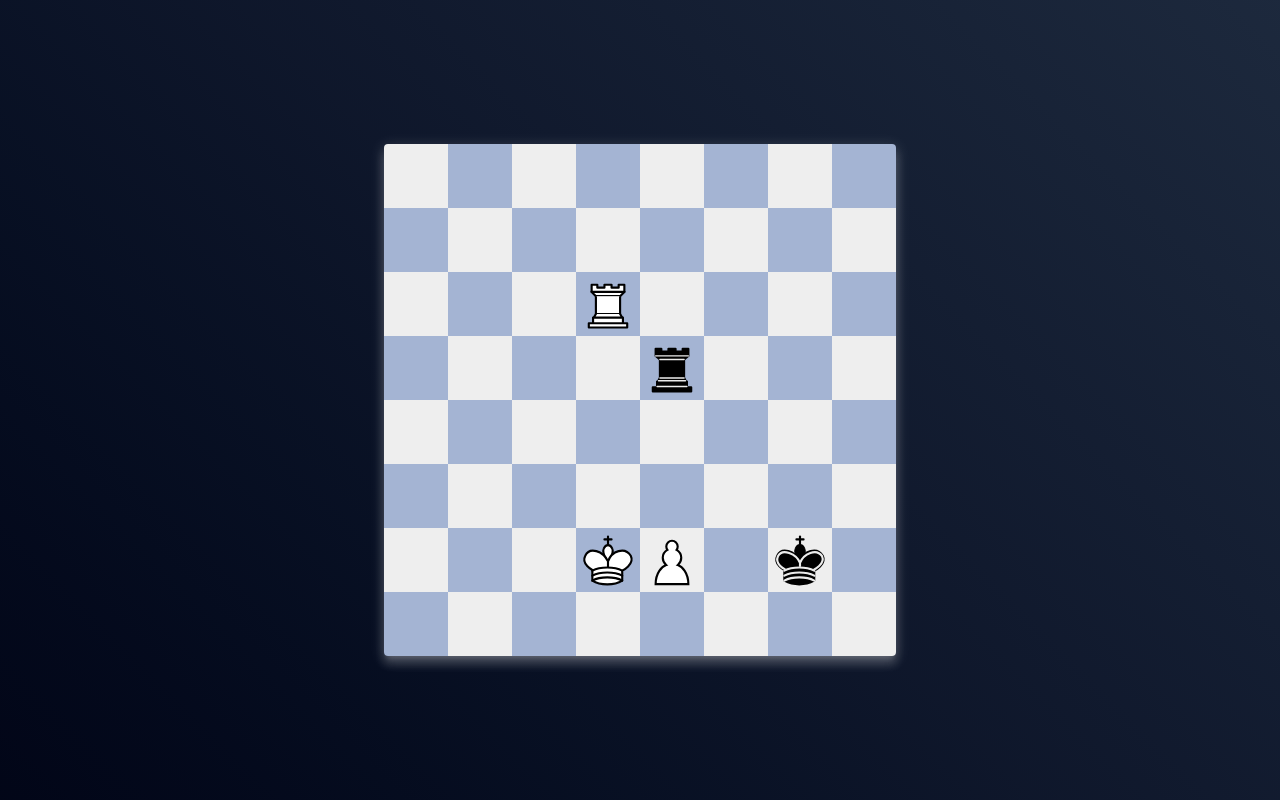
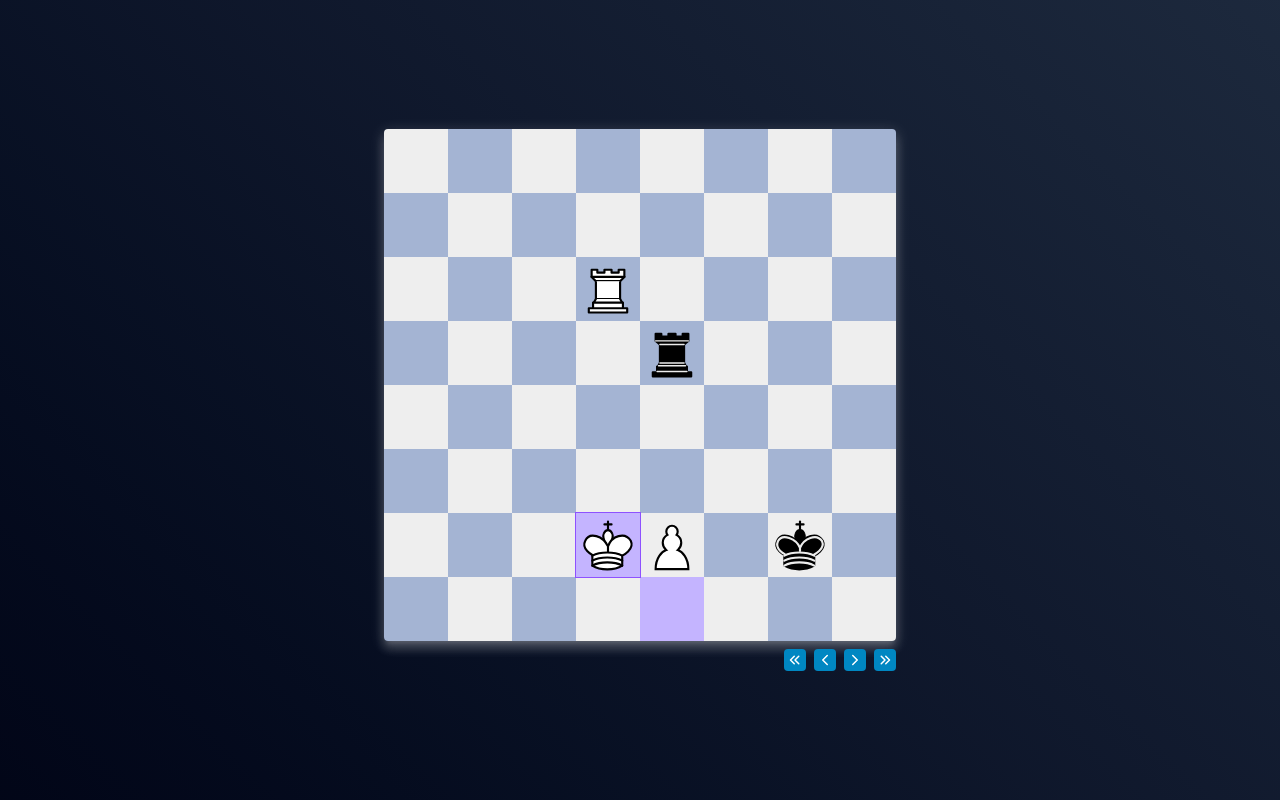
Before and after one commit to rdneagu/chess-project, a React (Vite) app: page / in a window 1280 px wide. Built offline with nearby package versions, Linux system fonts and the light colour scheme.

Commit message:
wip: Add history traversal

```diff
--- a/src/routes/(core)/_components/ChessBoard/ChessBoard.tsx
+++ b/src/routes/(core)/_components/ChessBoard/ChessBoard.tsx
@@ -1,34 +1,79 @@
 import { useEffect } from 'react';
 import { useHotkeys } from '@mantine/hooks';
+import { IconChevronLeft, IconChevronRight, IconChevronsLeft, IconChevronsRight } from '@tabler/icons-react';
 import ChessSquare from '../ChessSquare/ChessSquare';
+import { EChessSquareType } from '../ChessSquare/types/EChessSquareType';
+import ChessSquarePiece from '../ChessSquare/ChessSquarePiece';
+import ChessSquareMove from '../ChessSquare/ChessSquareMove';
 import { TReactWrapper } from '@/shared/types/react/TReactWrapper';
 import useChess from '@/shared/hooks/useChess';
+import IconButtonAdapter from '@/shared/components/ButtonAdapter/IconButtonAdapter';
+import TablerIconAdapter from '@/shared/components/TablerIconAdapter/TablerIconAdapter';
 
 type ChessBoardComponentProps = {
   pgn: string;
 } & Partial<TReactWrapper>;
 
 export default function ChessBoard({ pgn }: ChessBoardComponentProps) {
-  const { pieces, possibleMoves, selectedPiece, loadGame, selectPiece, nextMove, previousMove } = useChess();
+  const {
+    pieces,
+    possibleMoves,
+    currentMove,
+    currentTurn,
+    checkedSquare,
+    selectedPiece,
+    loadGame,
+    selectPiece,
+    movePiece,
+    showNextMove,
+    showPreviousMove,
+    showFirstMove,
+    showLastMove,
+  } = useChess();
 
   useHotkeys([
-    ['ArrowLeft', () => previousMove()],
-    ['ArrowRight', () => nextMove()],
+    ['ArrowUp', () => showFirstMove()],
+    ['ArrowLeft', () => showPreviousMove()],
+    ['ArrowRight', () => showNextMove()],
+    ['ArrowDown', () => showLastMove()],
   ]);
 
   useEffect(() => {
     loadGame({ pgn });
-  }, [pgn]);
+  }, [pgn, loadGame]);
 
   return (
-    <div className="bg-board-purple shadow-light/15 shadow-elevation-8 relative m-auto h-128 w-128 rounded">
-      {possibleMoves.map((move) => (
-        <ChessSquare key={move.to} square={move.to} move={move} />
-      ))}
-      {selectedPiece && <ChessSquare square={selectedPiece?.square} isSelected />}
-      {pieces.map((piece) => (
-        <ChessSquare key={piece.square} square={piece.square} piece={piece} onPieceClick={selectPiece} />
-      ))}
+    <div className="m-auto flex flex-col gap-y-2">
+      <div className="bg-board-purple shadow-light/15 shadow-elevation-8 relative h-128 w-128 rounded">
+        {currentMove && (
+          <>
+            <ChessSquareMove square={currentMove.from} move={currentMove} moveType={EChessSquareType.MOVE_FROM} />
+            <ChessSquareMove square={currentMove.to} move={currentMove} moveType={EChessSquareType.MOVE_TO} />
+          </>
+        )}
+        {selectedPiece && <ChessSquare square={selectedPiece?.square} type={EChessSquareType.SELECTED} />}
+        {checkedSquare && <ChessSquare square={checkedSquare} type={EChessSquareType.CHECKED} />}
+        {pieces.map((piece) => (
+          <ChessSquarePiece key={piece.square} square={piece.square} piece={piece} turn={currentTurn} onPieceClick={selectPiece} />
+        ))}
+        {possibleMoves.map((move) => (
+          <ChessSquareMove key={move.to} square={move.to} move={move} onMoveClick={() => movePiece(move)} />
+        ))}
+      </div>
+      <div className="flex justify-end gap-x-2">
+        <IconButtonAdapter variant="filled" radius="sm" color="primary" size="sm" onClick={() => showFirstMove()}>
+          <TablerIconAdapter icon={IconChevronsLeft} size={18} />
+        </IconButtonAdapter>
+        <IconButtonAdapter variant="filled" radius="sm" color="primary" size="sm" onClick={() => showPreviousMove()}>
+          <TablerIconAdapter icon={IconChevronLeft} size={18} />
+        </IconButtonAdapter>
+        <IconButtonAdapter variant="filled" radius="sm" color="primary" size="sm" onClick={() => showNextMove()}>
+          <TablerIconAdapter icon={IconChevronRight} size={18} />
+        </IconButtonAdapter>
+        <IconButtonAdapter variant="filled" radius="sm" color="primary" size="sm" onClick={() => showLastMove()}>
+          <TablerIconAdapter icon={IconChevronsRight} size={18} />
+        </IconButtonAdapter>
+      </div>
     </div>
   );
 }
--- a/src/routes/(core)/_components/ChessSquare/ChessSquare.tsx
+++ b/src/routes/(core)/_components/ChessSquare/ChessSquare.tsx
@@ -1,53 +1,45 @@
 import { clsx } from 'clsx';
 import { useMemo } from 'react';
-import { Square, Move } from 'chess.js';
+import { Square } from 'chess.js';
 import { TChessSquarePosition } from './types/TChessSquarePosition';
-import { TChessPiece } from '@/shared/types/chess/TChessPiece';
+import { EChessSquareType } from './types/EChessSquareType';
 import { TReactWrapper } from '@/shared/types/react/TReactWrapper';
-import { getChessPieceClass, getChessSquarePosition } from '@/shared/util/ChessUtil';
+import { getChessSquarePosition } from '@/shared/util/ChessUtil';
 
 type ChessSquareComponentProps = {
   square: Square;
-  move?: Move;
-  piece?: TChessPiece;
-  isSelected?: boolean;
-  onPieceClick?: (piece: TChessPiece) => void;
+  type?: EChessSquareType;
+  onSquareClick?: (square: Square) => void;
 } & Partial<TReactWrapper>;
 
-export default function ChessSquare({ square, piece, move, isSelected, onPieceClick }: ChessSquareComponentProps) {
+export default function ChessSquare({ square, type, onSquareClick, className }: ChessSquareComponentProps) {
   const squarePosition: TChessSquarePosition = useMemo(() => getChessSquarePosition(square), [square]);
 
-  const moveClass = useMemo(() => {
-    if (!move) {
-      return '';
+  const typeClass = useMemo(() => {
+    switch (type) {
+      case EChessSquareType.SELECTED:
+        return 'bg-square-selected';
+      case EChessSquareType.CHECKED:
+        return 'bg-square-checked';
+      case EChessSquareType.MOVE_FROM:
+        return 'bg-square-move-from';
+      case EChessSquareType.MOVE_TO:
+        return 'bg-square-move-to';
+      case EChessSquareType.CAPTURABLE:
+        return 'bg-square-capturable';
+      case EChessSquareType.PATH:
+        return 'bg-square-move-path';
+      case undefined:
+      default:
+        return '';
     }
-
-    if (move.captured) {
-      return 'bg-square-capture';
-    }
-
-    return 'bg-square-move';
-  }, [move]);
-
-  const pieceClass = useMemo(() => {
-    if (!piece) {
-      return '';
-    }
-
-    return getChessPieceClass(piece);
-  }, [piece]);
-
-  const onSquareClick = () => {
-    if (piece) {
-      onPieceClick?.(piece);
-    }
-  };
+  }, [type]);
 
   return (
     <div
       style={squarePosition}
-      className={clsx('piece absolute h-[12.5%] w-[12.5%] cursor-pointer', moveClass, pieceClass, { 'bg-square-selected': isSelected })}
-      onMouseDown={() => onSquareClick()}
+      className={clsx('absolute h-[12.5%] w-[12.5%]', typeClass, className, { 'cursor-pointer': onSquareClick })}
+      onMouseDown={() => onSquareClick?.(square)}
     />
   );
 }
--- /dev/null
+++ b/src/routes/(core)/_components/ChessSquare/ChessSquareMove.tsx
@@ -0,0 +1,18 @@
+import { Move, Square } from 'chess.js';
+import { useMemo } from 'react';
+import ChessSquare from './ChessSquare';
+import { EChessSquareType } from './types/EChessSquareType';
+import { TReactWrapper } from '@/shared/types/react/TReactWrapper';
+
+type ChessSquareMovesProps = {
+  square: Square;
+  move: Move;
+  moveType?: EChessSquareType.MOVE_FROM | EChessSquareType.MOVE_TO;
+  onMoveClick?: (move: Move) => void;
+} & Partial<TReactWrapper>;
+
+export default function ChessSquareMove({ square, move, moveType, onMoveClick }: ChessSquareMovesProps) {
+  const type = useMemo(() => moveType ?? (move.captured ? EChessSquareType.CAPTURABLE : EChessSquareType.PATH), [moveType, move]);
+
+  return <ChessSquare square={square} type={type} onSquareClick={() => onMoveClick?.(move)} />;
+}
--- /dev/null
+++ b/src/routes/(core)/_components/ChessSquare/ChessSquarePiece.tsx
@@ -0,0 +1,27 @@
+import { Color, Square } from 'chess.js';
+import { useCallback, useMemo } from 'react';
+import ChessSquare from './ChessSquare';
+
+import { TChessPiece } from '@/shared/types/chess/TChessPiece';
+import { TReactWrapper } from '@/shared/types/react/TReactWrapper';
+import { getChessPieceClass } from '@/shared/util/ChessUtil';
+
+type ChessSquarePieceProps = {
+  square: Square;
+  piece: TChessPiece;
+  turn: Color;
+  onPieceClick?: (piece: TChessPiece) => void;
+} & Partial<TReactWrapper>;
+
+export default function ChessSquarePiece({ square, piece, turn, onPieceClick }: ChessSquarePieceProps) {
+  const pieceClass = useMemo(() => getChessPieceClass(piece), [piece]);
+
+  const onSquareClick = useCallback(() => {
+    console.log(turn, piece.color);
+    if (turn === piece.color) {
+      onPieceClick?.(piece);
+    }
+  }, [onPieceClick, piece, turn]);
+
+  return <ChessSquare square={square} className={pieceClass} onSquareClick={onSquareClick} />;
+}
--- /dev/null
+++ b/src/routes/(core)/_components/ChessSquare/types/EChessSquareType.ts
@@ -0,0 +1,8 @@
+export enum EChessSquareType {
+  SELECTED = 'SELECTED',
+  CHECKED = 'CHECKED',
+  MOVE_FROM = 'MOVE_FROM',
+  MOVE_TO = 'MOVE_TO',
+  CAPTURABLE = 'CAPTURABLE',
+  PATH = 'PATH',
+}
--- /dev/null
+++ b/src/shared/components/ButtonAdapter/IconButtonAdapter.tsx
@@ -0,0 +1,18 @@
+import { ActionIcon, ActionIconProps, PolymorphicComponentProps } from '@mantine/core';
+import { mergeRefs } from '@mantine/hooks';
+import { clsx } from 'clsx';
+import { useRef } from 'react';
+import useRipple from '@/shared/hooks/useRipple';
+
+export default function IconButtonAdapter(props: PolymorphicComponentProps<'button', ActionIconProps>) {
+  const { className, children, disabled, ref: forwardedRef } = props;
+  const buttonRef = useRef<HTMLButtonElement>(null);
+  useRipple(buttonRef, disabled);
+
+  return (
+    // eslint-disable-next-line react/jsx-props-no-spreading
+    <ActionIcon color="primary" {...props} className={clsx('relative overflow-hidden', className)} ref={mergeRefs(forwardedRef, buttonRef)}>
+      {children}
+    </ActionIcon>
+  );
+}
--- /dev/null
+++ b/src/shared/components/ButtonAdapter/UnstyledButtonAdapter.tsx
@@ -0,0 +1,18 @@
+import { PolymorphicComponentProps, UnstyledButton, UnstyledButtonProps } from '@mantine/core';
+import { mergeRefs } from '@mantine/hooks';
+import { clsx } from 'clsx';
+import { useRef } from 'react';
+import useRipple from '@/shared/hooks/useRipple';
+
+export default function UnstyledButtonAdapter(props: PolymorphicComponentProps<'button', UnstyledButtonProps>) {
+  const { className, children, disabled, ref: forwardedRef } = props;
+  const buttonRef = useRef<HTMLButtonElement>(null);
+  useRipple(buttonRef, disabled);
+
+  return (
+    // eslint-disable-next-line react/jsx-props-no-spreading
+    <UnstyledButton {...props} className={clsx('relative overflow-hidden', className)} ref={mergeRefs(forwardedRef, buttonRef)}>
+      {children}
+    </UnstyledButton>
+  );
+}
--- a/src/shared/hooks/useChess.tsx
+++ b/src/shared/hooks/useChess.tsx
@@ -1,7 +1,8 @@
-import { Chess, Move } from 'chess.js';
-import { useMemo, useState } from 'react';
+import { Chess, KING, Move } from 'chess.js';
+import { useCallback, useEffect, useMemo, useState } from 'react';
 import { TChessBoard } from '../types/chess/TChessBoard';
 import { TChessPiece } from '../types/chess/TChessPiece';
+import { clampNumberBetweenWrap } from '../util/NumberUtil';
 
 type TChessLoadConfig = {
   pgn?: string;
@@ -14,12 +15,13 @@ export default function useChess() {
   const [board, setBoard] = useState<TChessBoard>([]);
   const [moves, setMoves] = useState<Move[]>([]);
   const [possibleMoves, setPossibleMoves] = useState<Move[]>([]);
+  const [currentMoveId, setCurrentMoveId] = useState<number>(0);
   const [selectedPiece, setSelectedPiece] = useState<TChessPiece | null>(null);
-  const [currentMoveId, setCurrentMoveId] = useState<number>(0);
 
   const pieces = useMemo(() => board.flat().filter((piece) => piece !== null), [board]);
 
-  const loadGame = (config: TChessLoadConfig) => {
+  const loadGame = useCallback(
+    (config: TChessLoadConfig) => {
       if (config.pgn) {
         chess.loadPgn(config.pgn);
       } else if (config.fen) {
@@ -32,48 +34,79 @@ export default function useChess() {
       setBoard(chess.board());
       setMoves(chess.history({ verbose: true }));
       setCurrentMoveId(chess.history().length - 1);
-  };
+    },
+    [chess],
+  );
 
-  const movePiece = (move: Move) => {
+  const movePiece = useCallback(
+    (move: Move) => {
       chess.move(move);
       setBoard(chess.board());
       setMoves(chess.history({ verbose: true }));
       setCurrentMoveId(chess.history().length - 1);
-  };
+    },
+    [chess],
+  );
 
-  const selectPiece = (piece: TChessPiece) => {
+  const selectPiece = useCallback(
+    (piece: TChessPiece) => {
       const nextSelectedPiece = selectedPiece === null || selectedPiece.square !== piece.square ? piece : null;
       setSelectedPiece(nextSelectedPiece);
 
       const nextPossibleMoves = nextSelectedPiece ? chess.moves({ square: nextSelectedPiece.square, verbose: true }) : [];
       setPossibleMoves(nextPossibleMoves);
-  };
+    },
+    [chess, selectedPiece],
+  );
 
-  const previousMove = () => {
-    console.log(moves);
-    const { before } = moves[currentMoveId] ?? {};
-    if (before) {
-      chess.load(before);
-      setCurrentMoveId(currentMoveId - 1);
+  const loadMoveById = useCallback(
+    (moveId: number) => {
+      const { after } = moves[moveId] ?? {};
+      if (after) {
+        if (moveId === moves.length - 1) {
+          chess.loadPgn(pgn);
         } else {
-      setCurrentMoveId(chess.history().length - 1);
-      chess.load(moves[chess.history().length - 1].after);
+          chess.load(after);
         }
         setBoard(chess.board());
-  };
+      }
+      setCurrentMoveId(moveId);
+    },
+    [chess, moves, pgn],
+  );
 
-  const nextMove = () => {
-    console.log(moves);
-    const { after } = moves[currentMoveId] ?? {};
-    if (after) {
-      chess.load(after);
-      setCurrentMoveId(currentMoveId + 1);
-    } else {
-      chess.load(moves[0].before);
-      setCurrentMoveId(0);
+  const showPreviousMove = useCallback(() => {
+    loadMoveById(clampNumberBetweenWrap(currentMoveId - 1, 0, moves.length - 1));
+  }, [currentMoveId, loadMoveById, moves]);
+
+  const showNextMove = useCallback(() => {
+    loadMoveById(clampNumberBetweenWrap(currentMoveId + 1, 0, moves.length - 1));
+  }, [currentMoveId, loadMoveById, moves]);
+
+  const showFirstMove = useCallback(() => {
+    loadMoveById(0);
+  }, [loadMoveById]);
+
+  const showLastMove = useCallback(() => {
+    loadMoveById(moves.length - 1);
+  }, [loadMoveById, moves]);
+
+  const currentMove = useMemo(() => moves[currentMoveId] ?? null, [moves, currentMoveId]);
+  const currentTurn = useMemo(() => chess.turn(), [chess, currentMove]); // eslint-disable-line react-hooks/exhaustive-deps
+  const isCheck = useMemo(() => chess.inCheck(), [chess, currentMove]); // eslint-disable-line react-hooks/exhaustive-deps
+
+  const checkedSquare = useMemo(() => {
+    if (!isCheck) {
+      return undefined;
     }
-    setBoard(chess.board());
-  };
+    const foundKing = pieces.find((piece) => piece.type === KING && piece.color === currentTurn);
+    return foundKing?.square;
+  }, [isCheck, currentTurn, pieces]);
+
+  useEffect(() => {
+    setSelectedPiece(null);
+    setPossibleMoves([]);
+  }, [currentMove]);
 
   return {
     board,
@@ -81,10 +114,15 @@ export default function useChess() {
     moves,
     possibleMoves,
     selectedPiece,
+    currentMove,
+    currentTurn,
+    checkedSquare,
     loadGame,
     movePiece,
     selectPiece,
-    previousMove,
-    nextMove,
+    showFirstMove,
+    showPreviousMove,
+    showNextMove,
+    showLastMove,
   };
 }
--- a/src/shared/util/ChessUtil.tsx
+++ b/src/shared/util/ChessUtil.tsx
@@ -15,7 +15,10 @@ const pieceColorMap = {
   [BLACK]: 'black',
 };
 
-export function getChessPieceClass(piece: TChessPiece) {
+export function getChessPieceClass(piece?: TChessPiece) {
+  if (!piece) {
+    return '';
+  }
   return `${pieceColorMap[piece.color]} ${pieceSymbolMap[piece.type]}`;
 }
 
```
Also changed, not shown: src/theme/tailwind/color.css (+19 -8 lines). Lines whose indentation alone changed are shown as unchanged.
